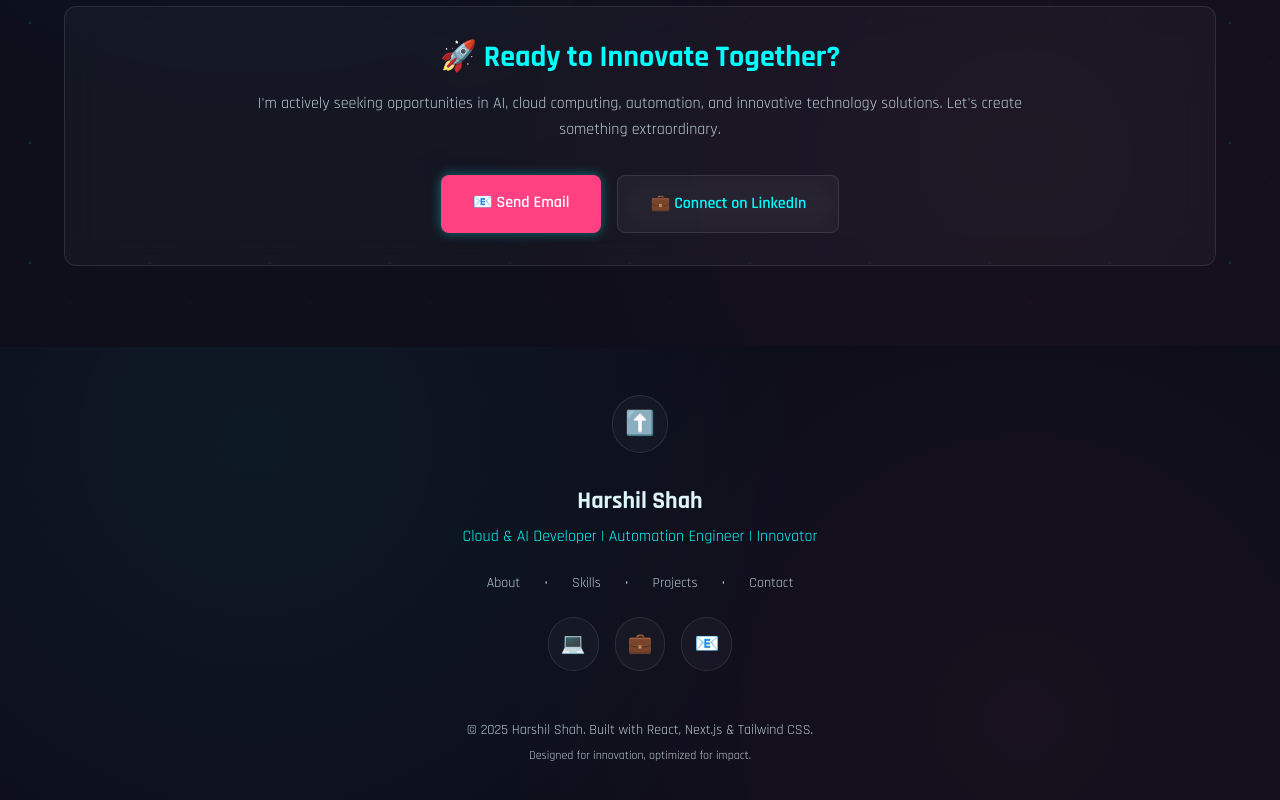
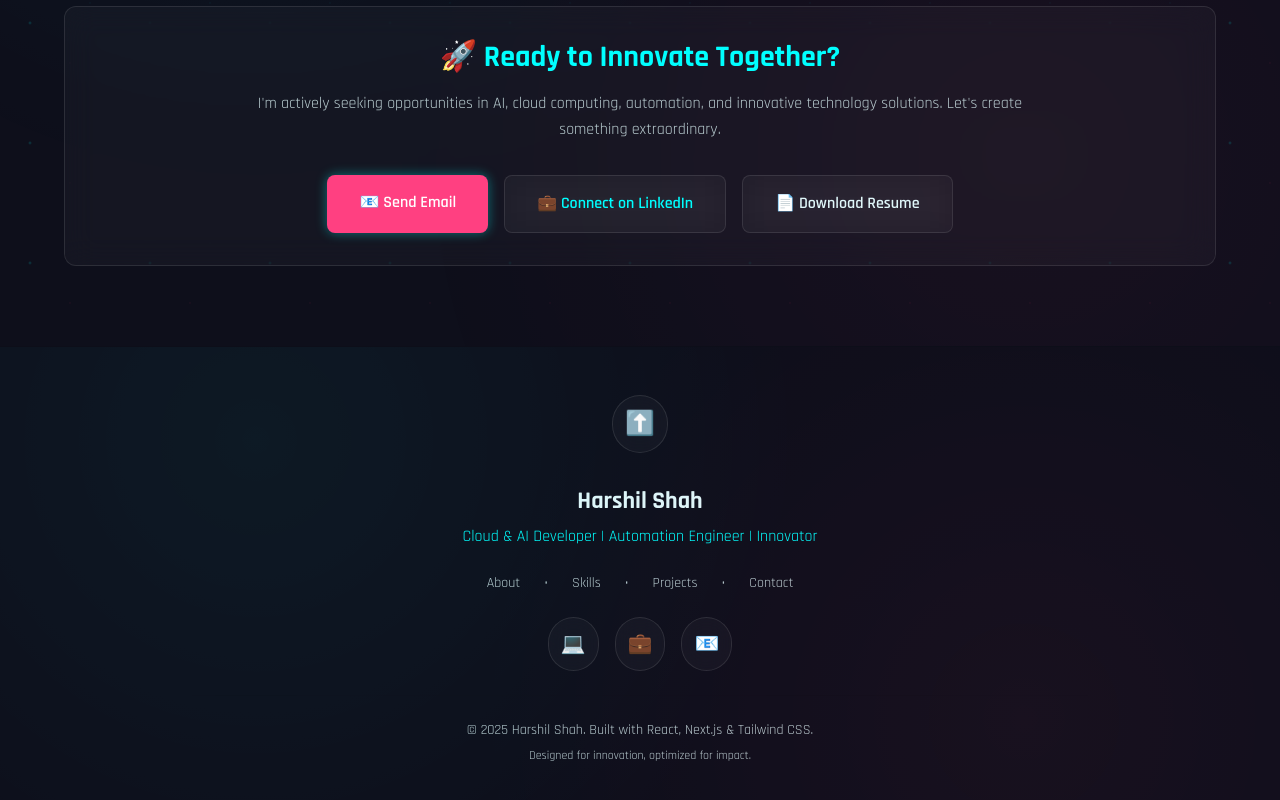
Before and after one commit to Harshil5233/harshil-portfolio, a Next.js app: page / in a window 1280 px wide. Shown: the part 7585-8385 px from the top of the page. Built offline with nearby package versions, Linux system fonts and the light colour scheme.

Commit message:
Update ContactForm.tsx

```diff
--- a/components/ContactForm.tsx
+++ b/components/ContactForm.tsx
@@ -4,6 +4,8 @@ import { motion } from 'framer-motion';
 import { useInView } from 'react-intersection-observer';
 import ThemeAwareText from './ThemeAwareText';
 import ThemeAwareButton from './ThemeAwareButton';
+
+const RESUME_URL = 'https://drive.google.com/file/d/1y-lMUZ0k-Ph0C4gQU3X-olBuAlPXLvbR/view?usp=sharing';
 
 const contactInfo = [
   {
@@ -151,6 +153,14 @@ export default function ContactForm() {
                 >
                   💼 Connect on LinkedIn
                 </ThemeAwareButton>
+                <ThemeAwareButton
+                  variant="secondary"
+                  href={RESUME_URL}
+                  target="_blank"
+                  rel="noopener noreferrer"
+                >
+                  📄 Download Resume
+                </ThemeAwareButton>
               </div>
             </div>
           </motion.div>
```
